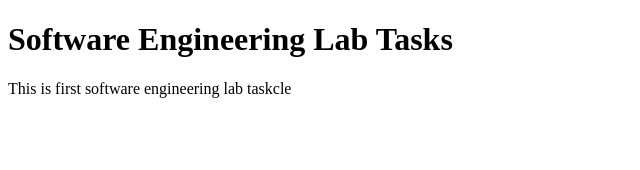
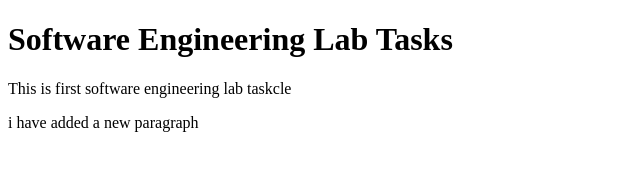
Before and after one commit to Hamxakhanpk10/SE-Lab-5th-Semester, a plain HTML site: page index.html in a window 1280 px wide. Shown: the whole page, without its empty margins (0-640 px from the left). Drawn offline with Linux system fonts and the light colour scheme.

Commit message:
added new data to file

```diff
--- a/index.html
+++ b/index.html
@@ -8,6 +8,7 @@
 <body>
     <h1>Software Engineering Lab Tasks</h1>
     <p>This is first software engineering lab taskcle</p>
+    <p>i have added a new paragraph </p>
 
 </body>
 </html>
```
